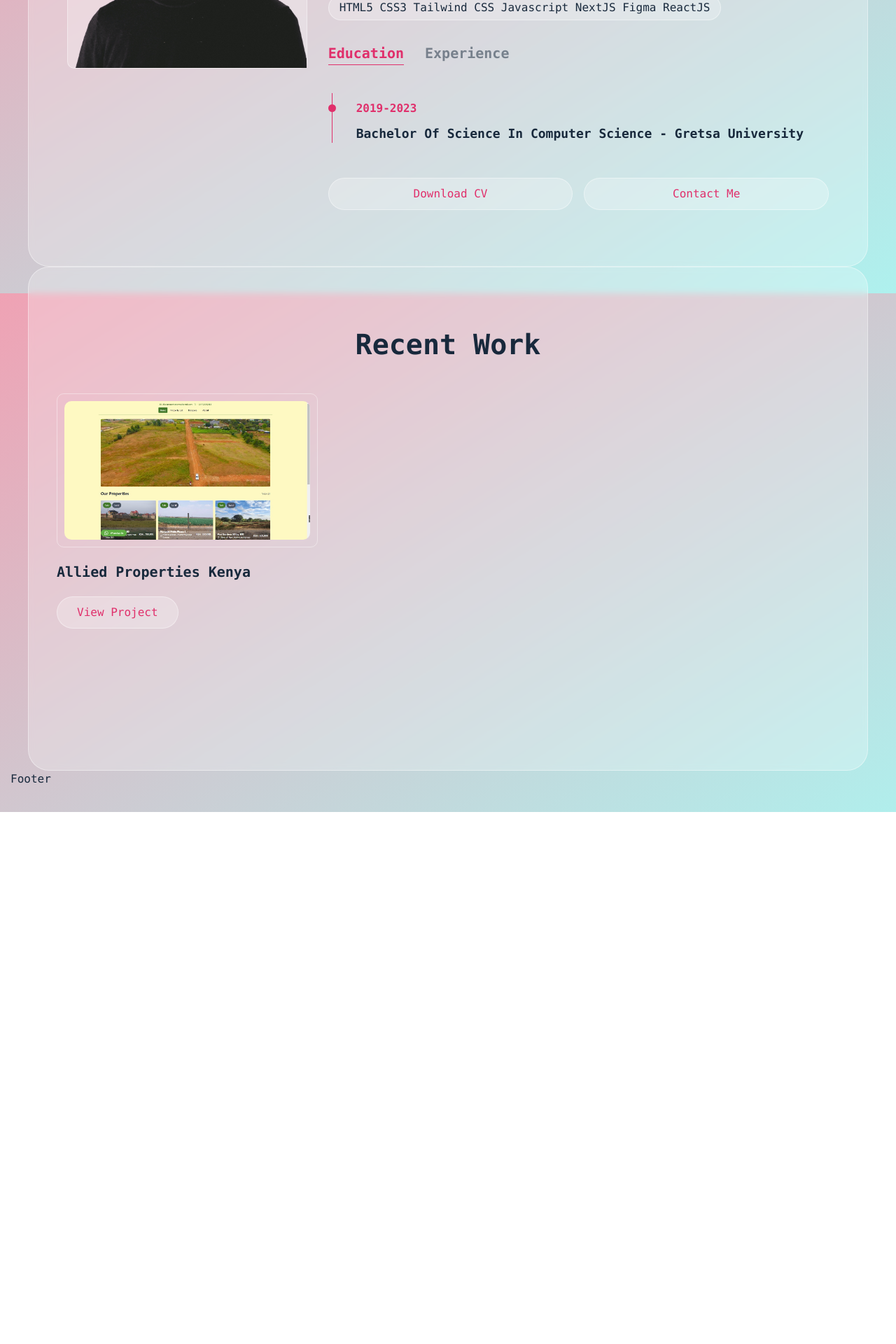
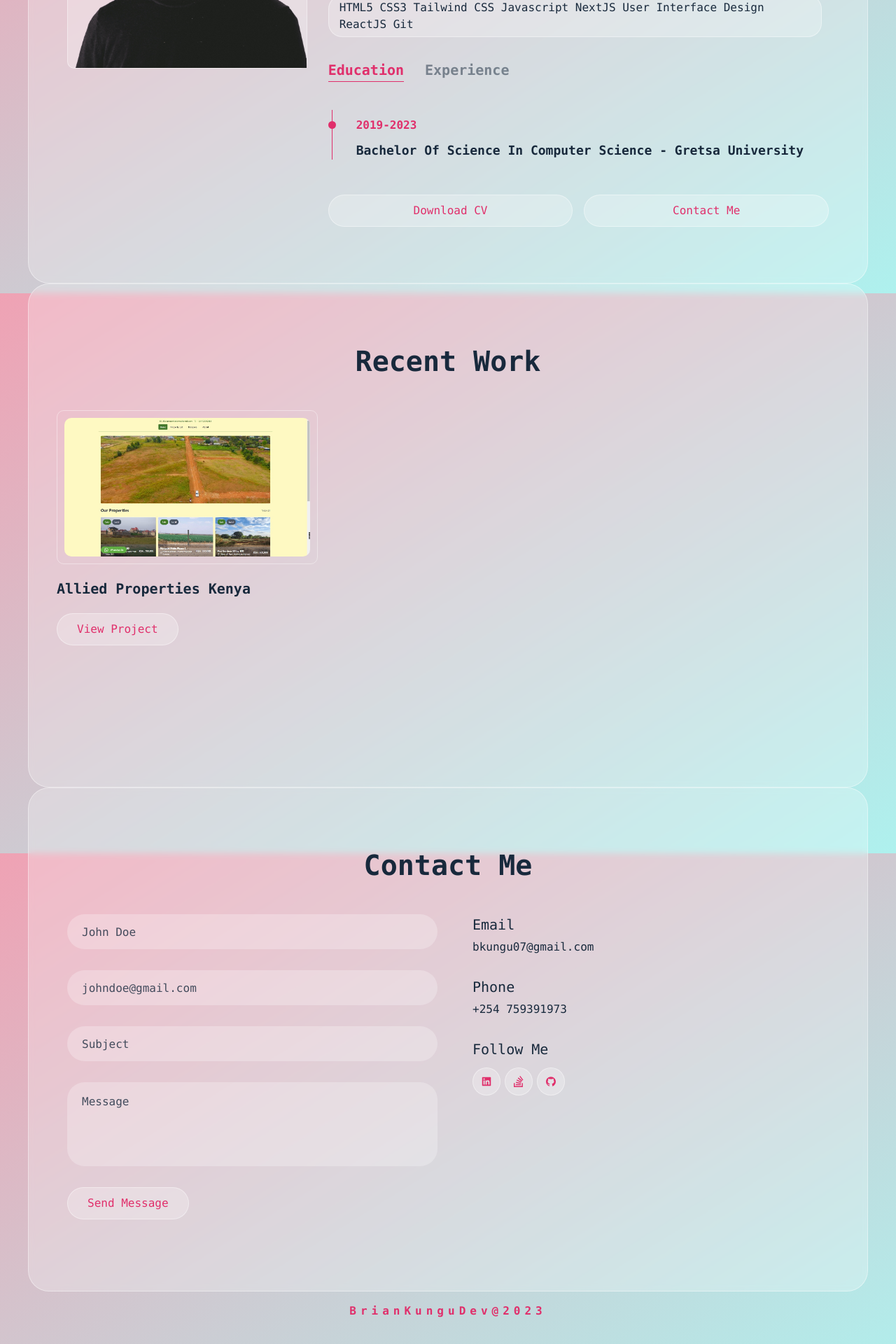
Before and after one commit to brianKungu/BrianKunguDEV, a Next.js app: page / in a window 1280 px wide. Shown: the part 1181-3101 px from the top of the page at 70% size. Before the commit the page ends 2341 px from the top, so only its background shows below. Built offline with nearby package versions, Linux system fonts and the light colour scheme.

Commit message:
Footer, Form validation and Email services setup done

```diff
--- a/components/layout/Footer.js
+++ b/components/layout/Footer.js
@@ -1,7 +1,9 @@
- import React from 'react'
+import React from "react";
 
- export default function Footer() {
-   return (
-     <div>Footer</div>
-   )
- }
+export default function Footer() {
+  return (
+    <div className="flex items-center justify-center mt-4">
+      <p className="footer-text">BrianKunguDev@2023</p>
+    </div>
+  );
+}
--- a/components/sections/About.js
+++ b/components/sections/About.js
@@ -2,7 +2,8 @@ import Image from "next/image";
 import React, { useState } from "react";
 import details from "../../utils/data";
 import Tabs from "./Tabs";
-import Link from "next/link";
+// import Link from "next/link";
+import { Link } from "react-scroll";
 export default function About() {
   // const [date, setDate] = useState();
   return (
@@ -54,7 +55,7 @@ export default function About() {
               <Link href="#" passHref className="btn w-full">
                 download CV
               </Link>
-              <Link href="#" passHref className="btn w-full">
+              <Link to="contact" passHref className="btn w-full">
                 contact me
               </Link>
             </div>
--- a/components/sections/Contact.js
+++ b/components/sections/Contact.js
@@ -1,50 +1,123 @@
 import Link from "next/link";
-import React from "react";
+import React, { useRef } from "react";
 import { AiFillLinkedin, AiFillGithub } from "react-icons/ai";
-import {BsStackOverflow} from "react-icons/bs"
+import { BsStackOverflow } from "react-icons/bs";
+import { useForm } from "react-hook-form";
+import emailjs from "@emailjs/browser";
+import { ToastContainer, toast } from "react-toastify";
+import "react-toastify/dist/ReactToastify.css";
 
 export default function Contact() {
+  const successNotification = () => {
+    toast.success("Message sent successfully", {
+      position: "top-center",
+      autoClose: 5000,
+      hideProgressBar: false,
+      closeOnClick: true,
+      pauseOnHover: true,
+      draggable: true,
+      progress: undefined,
+    });
+  };
+  const errorNotification = () => {
+    toast.warn("Oopps!! Something went wrong", {
+      position: "top-center",
+      autoClose: 5000,
+      hideProgressBar: false,
+      closeOnClick: true,
+      pauseOnHover: true,
+      draggable: true,
+      progress: undefined,
+    });
+  };
+  const {
+    register,
+    handleSubmit,
+    reset,
+    formState: { errors },
+  } = useForm();
+  const form = useRef();
+  const onSubmit = () => {
+    try {
+      emailjs.sendForm(
+        "service_gh6mleu",
+        "template_gbikoc1",
+        form.current,
+        "_nV0JNc8O0COQ0OXO"
+      );
+      successNotification();
+      reset();
+    } catch (error) {
+      errorNotification();
+    }
+  };
   return (
-    <section className="contact-section sec-padding hidden">
+    <section className="contact-section sec-padding" id="contact">
       <div className="container">
         <div className="row">
           <div className="section-title">
             <h2>Contact me</h2>
           </div>
         </div>
-        <div className="row flex">
-          <div className="contact-form">
-            <form>
+        <div className="row grid md:grid-cols-2">
+          <div className="contact-form my-6 md:my-0">
+            <form onSubmit={handleSubmit(onSubmit)} ref={form}>
               <div className="input-group">
                 <input
                   type="text"
-                  placeholder="Name"
+                  placeholder="John Doe"
                   className="input-control"
-                  required
+                  name="fullName"
+                  {...register("fullName", {
+                    required: "Kindly provide your Full Name!",
+                  })}
                 />
+                {errors.fullName && (
+                  <p className="error-message mt-4">
+                    {errors.fullName.message}
+                  </p>
+                )}
               </div>
               <div className="input-group">
                 <input
                   type="email"
+                  name="email"
                   placeholder="johndoe@gmail.com"
                   className="input-control"
-                  required
+                  {...register("email", {
+                    required: "Kindly provide your Email Address!",
+                  })}
                 />
+                {errors.email && (
+                  <p className="error-message mt-4">{errors.email.message}</p>
+                )}
               </div>
               <div className="input-group">
                 <input
                   type="text"
+                  name="subject"
                   placeholder="Subject"
                   className="input-control"
-                  required
+                  {...register("subject", {
+                    required: "Kindly provide a Subject to your Email!",
+                  })}
                 />
+                {errors.subject && (
+                  <p className="error-message mt-4">{errors.subject.message}</p>
+                )}
               </div>
               <div className="input-group">
                 <textarea
                   placeholder="Message"
+                  name="message"
                   className="input-control"
-                  required
+                  {...register("message", {
+                    required: "Kindly provide a Message to your Email!",
+                  })}
                 ></textarea>
+                {errors.message && (
+                  <p className="error-message mt-4">{errors.message.message}</p>
+                )}
               </div>
               <div className="submit-btn">
                 <button type="submit" className="btn">
@@ -56,22 +129,34 @@ export default function Contact() {
           <div className="contact-info capitalize">
             <div className="contact-info-item">
               <h3>Email</h3>
-              <p>example@gmail.com</p>
+              <p className="lowercase">bkungu07@gmail.com</p>
             </div>
             <div className="contact-info-item">
               <h3>phone</h3>
-              <p>0759391973</p>
+              <p>+254 759391973</p>
             </div>
             <div className="contact-info-item">
               <h3>follow me</h3>
               <div className="social-links">
-                <Link href="https://www.linkedin.com/in/brian-kungu-b96679206/" passhref target="_blank">
+                <Link
+                  href="https://www.linkedin.com/in/brian-kungu-b96679206/"
+                  passhref
+                  target="_blank"
+                >
                   <AiFillLinkedin />
                 </Link>
-                <Link href="https://stackoverflow.com/users/11424285/briankungu" passhref target="_blank">
+                <Link
+                  href="https://stackoverflow.com/users/11424285/briankungu"
+                  passhref
+                  target="_blank"
+                >
                   <BsStackOverflow />
                 </Link>
-                <Link href="https://github.com/brianKungu" passhref target="_blank">
+                <Link
+                  href="https://github.com/brianKungu"
+                  passhref
+                  target="_blank"
+                >
                   <AiFillGithub />
                 </Link>
               </div>
@@ -79,6 +164,18 @@ export default function Contact() {
           </div>
         </div>
       </div>
+      <ToastContainer
+        position="top-center"
+        autoClose={5000}
+        hideProgressBar={false}
+        newestOnTop={false}
+        closeOnClick
+        rtl={false}
+        pauseOnFocusLoss
+        draggable
+        pauseOnHover
+        theme="colored"
+      ></ToastContainer>
     </section>
   );
 }
--- a/package.json
+++ b/package.json
@@ -9,6 +9,7 @@
     "lint": "next lint"
   },
   "dependencies": {
+    "@emailjs/browser": "^3.10.0",
     "@headlessui/react": "^1.7.11",
     "@reduxjs/toolkit": "^1.9.3",
     "eslint": "8.34.0",
@@ -16,9 +17,11 @@
     "next": "13.2.1",
     "react": "18.2.0",
     "react-dom": "18.2.0",
+    "react-hook-form": "^7.43.9",
     "react-icons": "^4.7.1",
     "react-redux": "^8.0.5",
-    "react-scroll": "^1.8.9"
+    "react-scroll": "^1.8.9",
+    "react-toastify": "^9.1.2"
   },
   "devDependencies": {
     "autoprefixer": "^10.4.13",
--- a/src/styles/globals.css
+++ b/src/styles/globals.css
@@ -253,7 +253,7 @@ button {
   background-color: var(--main-color);
   position: relative;
   z-index: 1;
-  transition:background-color 0.3s ease;
+  transition: background-color 0.3s ease;
 }
 
 .header .nav-toggler span::before,
@@ -626,7 +626,6 @@ button {
 /* contact page */
 .contact-form,
 .contact-info {
-  width: 50%;
   padding: 0 15px;
 }
 
@@ -687,12 +686,29 @@ button {
   border: 1px solid var(--white-alpa-40);
   color: var(--main-color);
   border-radius: 50%;
-  margin: 6px 4px 0 0;
+  margin: 6px 6px 0 0;
   transition: all 0.3s ease;
 }
 
 .contact-info-item .social-links a:hover {
-  color: var(--white);
+  color: var(--white-color);
   background-color: var(--main-color);
 }
 /* !contact page */
+
+.error-message {
+  color: var(--main-color);
+}
+
+.footer-text{
+  color:var(--main-color);
+  font-weight: 600;
+  font-family: inherit;
+  letter-spacing: 6px;
+}
+
+@media screen and (max-width: 375px) {
+  .section-title h2 {
+    font-size: 30px;
+  }
+}
--- a/utils/data.js
+++ b/utils/data.js
@@ -1,7 +1,7 @@
 const details = [
   {
     description:
-      "Lorem ipsum dolor sit amet, consectetur adipiscing elit, sed do eiusmod tempor incididunt ut labore et dolore magna aliqua. Ut enim ad minim veniam, quis nostrud exercitation ullamco laboris nisi ut aliquip ex ea commodo consequat. Duis aute irure dolor in reprehenderit in voluptate velit esse cillum dolore eu fugiat nulla pariatur. Excepteur sint occaecat cupidatat non proident, sunt in culpa qui officia deserunt mollit anim id est laborum.",
+      "As a highly dedicated and passionate Frontend Developer with a year of valuable experience under my belt, I am constantly seeking out new opportunities to learn and grow. I am a limitless learner, driven by my passion for staying up to date with the fast-paced and ever-evolving IT industry. My enthusiasm for technology and its potential knows no bounds, and I am excited to bring my unique perspective and skills to the table as I continue to develop my career.",
 
     skill: [
       "HTML5",
@@ -9,8 +9,9 @@ const details = [
       "Tailwind CSS",
       "Javascript",
       "NextJS",
-      "Figma",
+      "User Interface Design",
       "ReactJS",
+      "Git",
     ],
     education: [
       {
@@ -46,6 +47,19 @@ const details = [
           "Supporting other users whenever they encountered challenges with computers and network devices.",
         ],
       },
+      {
+        period: "Jan 2023 - present",
+        role: "Frontend Developer",
+        company: "Allied Properties Kenya",
+        companyType: "Real Estate Company",
+        achievements: [
+          "I've developed the website's designs using Figma based on the user requirements.",
+          "Converted the designs into responsive user interfaces using Nextjs, and Tailwind CSS.",
+          "Fetch data from Rest API using getStaticProps.",
+          "Dynamic routing using getStaticPath.",
+          "The website is still in its development stage",
+        ],
+      },
     ],
     recentWork: [
       {
@@ -56,6 +70,14 @@ const details = [
         imgSrc: "/images/alliedProperties.jpg",
         description:
           "This is a real estate website made for Allied Properties Kenya. The main purpose of this webisite is to showcase the various propperties in being sold by the company.",
+        achievements: [
+          "I designed the webisite based on the client's requirements using Figma",
+          "I implemented the designs using NextJS, Tailwind CSS and HTML5",
+          "I collaborated with other developers to carry out tasks that required teamwork",
+          "Worked closely with the client to ensure that their requirements are met",
+          "I learned how to fetch data from REST API using getSaticProps",
+          "I learned how to dynamically route pages using getSaticPaths",
+        ],
       },
     ],
   },
```
Also changed, not shown: 1 other file (tests, documents, lock files or other folders).
